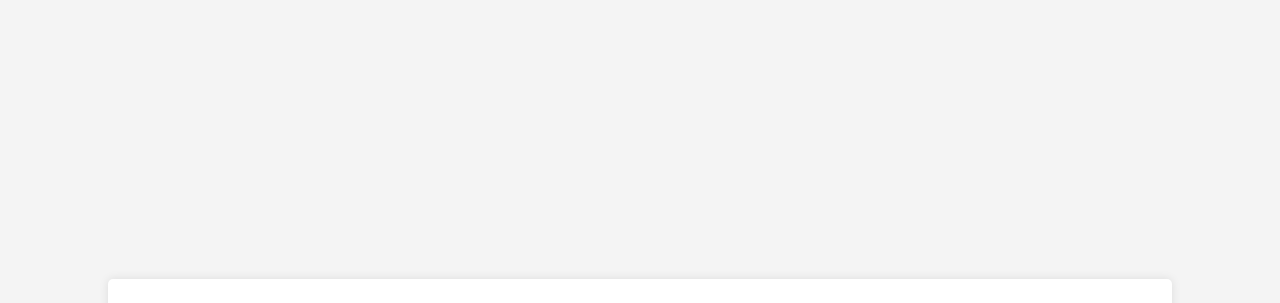
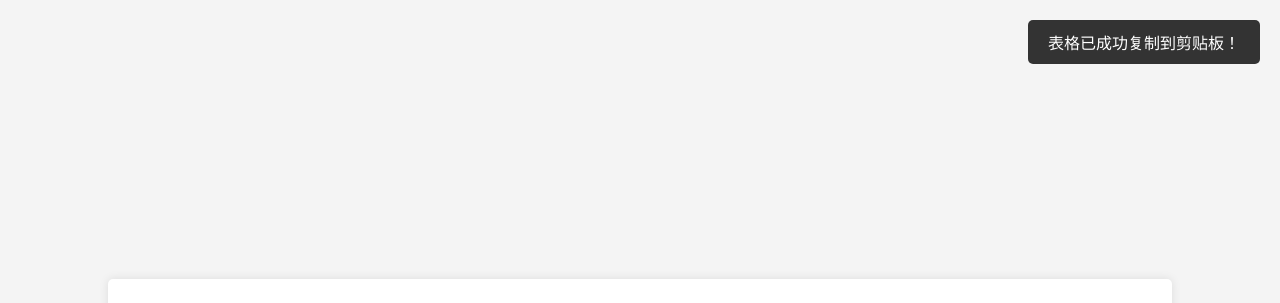
Before and after one commit to WandsgYu/Sports-Order-Book, a plain HTML site: page index.html in a window 1280 px wide. Both pictures are taken after a click on the button "复制表格". Shown: the top 303 px of the page. Drawn offline with Linux system fonts and the light colour scheme.

Commit message:
Update index.html

```diff
--- a/index.html
+++ b/index.html
@@ -127,6 +127,7 @@
         <button onclick="filterData()">确定</button>
         <button class="copy-button" onclick="copyTable()">复制表格</button>
         <strong>粘贴前需要提前设置excel表格的宽度</strong>
+        <div class="popup" id="popup">表格已成功复制到剪贴板！</div>
 
 
         <table id="dataTable">
@@ -220,6 +221,14 @@
             document.execCommand('copy'); // 复制表格内容到剪贴板
             window.getSelection().removeAllRanges(); // 清除选择
 
+            // 显示弹窗
+            const popup = document.getElementById('popup');
+            popup.style.display = 'block';
+
+            // 3秒后隐藏弹窗
+            setTimeout(function() {
+                popup.style.display = 'none';
+            }, 3000);
         }
 
         </script>
```
